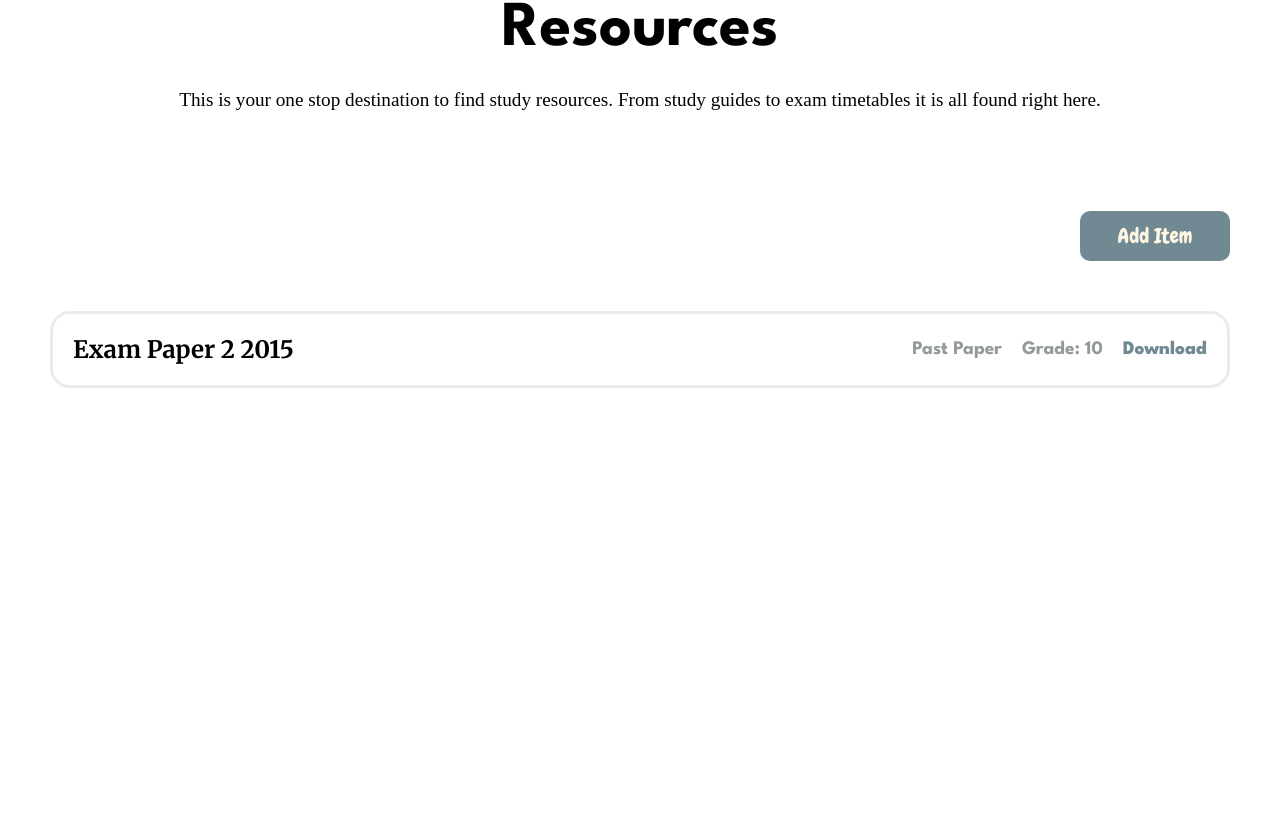
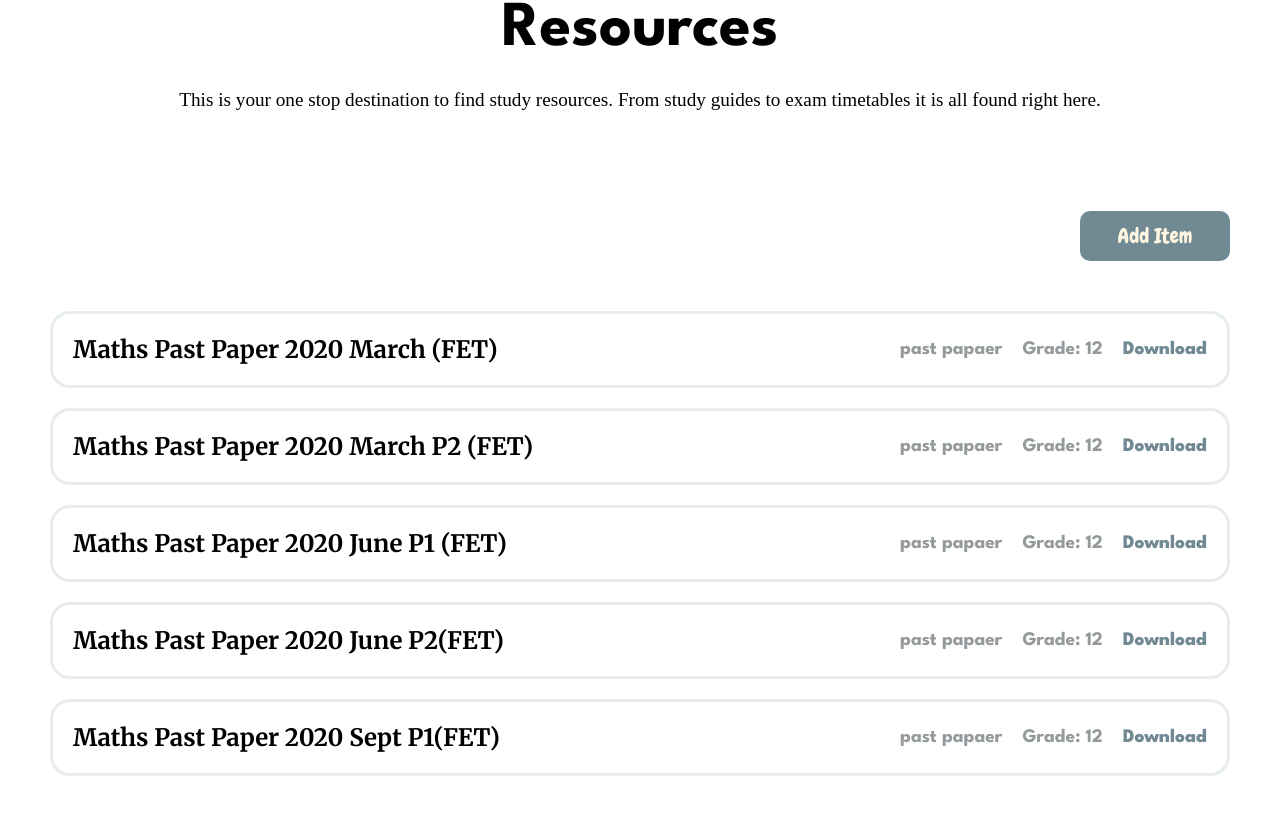
Before and after one commit to Tundoor/L.S.C, a React (Vite) app in the folder LSC/: page / in a window 1280 px wide. Shown: the part 824-1638 px from the top of the page. Before the commit the page ends 1232 px from the top, so only its background shows below. Built offline with nearby package versions, Linux system fonts and the light colour scheme.

Commit message:
Added data and made it display on browser

```diff
--- a/LSC/src/App.css
+++ b/LSC/src/App.css
@@ -128,8 +128,11 @@
    background-color: #343f44;
 }
 
+.exam-div, .comms-div {
+  margin-top: 200px;
+  margin-bottom: 50px;
+}
 .main-resource-div {
-  margin-top: 200px;
   margin-left: 50px;
   margin-right: 50px;
   margin-bottom: 20px;
--- /dev/null
+++ b/LSC/src/assets/data.js
@@ -0,0 +1,100 @@
+let resources = [
+
+                                  {
+       id: 1,
+       fileName: "Maths Past Paper 2020 March (FET)",
+       fileURL: "https://stanmorephysics.com/wp-content/uploads/2020/03/Maths-grade-12-March-2020-1.pdf",
+       grade: "12",
+       type: "past papaer",
+       file: ""
+     },
+
+      {
+       id: 2,
+       fileName: "Maths Past Paper 2020 March P2 (FET)",
+       fileURL: "https://stanmorephysics.com/wp-content/uploads/2020/03/Maths-grade-12-March-2020-1.pdf",
+       grade: "12",
+       type: "past papaer",
+       file: ""
+     },
+
+      {
+       id: 3,
+       fileName: "Maths Past Paper 2020 June P1 (FET)",
+       fileURL: "https://stanmorephysics.com/wp-content/uploads/2020/03/Maths-grade-12-March-2020-1.pdf",
+       grade: "12",
+       type: "past papaer",
+       file: ""
+     },
+
+      {
+       id: 4,
+       fileName: "Maths Past Paper 2020 June P2(FET)",
+       fileURL: "https://stanmorephysics.com/wp-content/uploads/2020/03/Maths-grade-12-March-2020-1.pdf",
+       grade: "12",
+       type: "past papaer",
+       file: ""
+     },
+
+      {
+       id: 5,
+       fileName: "Maths Past Paper 2020 Sept P1(FET)",
+       fileURL: "https://stanmorephysics.com/wp-content/uploads/2020/03/Maths-grade-12-March-2020-1.pdf",
+       grade: "12",
+       type: "past papaer",
+       file: ""
+     }
+
+
+   ]
+
+export default resources
+
+
+
+ let studyData = [
+  {
+    start : "The Pomodoro technique is highly effective for studying because it helps improve focus and productivity while preventing burnout. By breaking study time into short, timed intervals you train your brain to concentrate deeply without distractions."
+  },
+  {
+    deepFocus : "Best for complex or creative tasks that require long, uninterrupted focus. You work for about 90 minutes and then take a 20–30 minute break.",
+    breakTimer: 30,
+    totTimer: 90,
+  },
+  {
+    balanced : "A middle-ground approach—great for studying, reading, or assignments. You focus for 45 minutes and rest for 10–15 minutes.",
+    breakTimer: 15,
+    totTimer: 45,
+  },
+  {
+    classic : "Ideal for quick tasks or when motivation is low. You study for 20–25 minutes and take a 5-minute break, repeating this cycle several times before a longer rest.",
+    breakTimer: 5,
+    totTimer: 25,
+  }
+]
+
+export { studyData }
+
+let communication = [
+   {
+       name: "Concerns and Bugs",
+       groupLink: "https://chat.whatsapp.com/BmYeMEog7jg4a3IB6tcZbK",
+       app: "Whatsapp"
+
+   },
+
+   {
+      name: "Grade eight Chat",
+      groupLink: "",
+      app: "Whatsapp"
+   },
+
+   {
+      name: "Grade 12 Chat",
+      groupLink: "",
+      app: "Teams"
+   }
+
+  ]
+
+  export { communication }
--- a/LSC/src/components/navbar.jsx
+++ b/LSC/src/components/navbar.jsx
@@ -13,9 +13,6 @@ function Navbar() {
            <Link className="navLink nav-link" to="/">Home </Link>
            <Link className="navLink nav-link" to="/study">Study </Link>
            <Link className="navLink nav-link"to="/connect">Connect </Link>
-           <Link className="navLink">
-             <img src={userImg} alt="user-symbol" className='user-enter-img'></img>
-           </Link>
         </div>
         </div>
         </>
--- a/LSC/src/pages/App.jsx
+++ b/LSC/src/pages/App.jsx
@@ -2,6 +2,7 @@ import '../App.css'
 import backgroundImage from '../assets/-Aristole.png'
 import AddItem from "../components/addItem"
 import {useState} from "react"
+import  resources  from '../assets/data.js'
 
 function App() {
 
@@ -39,19 +40,23 @@ function App() {
                             onClose={closeModal}/>
                     </div>
                 </div>
+            <div className='exam-div'>
+                {resources.map((data) => (
                 <div className='main-resource-div'>
                     <div className='resource-links-div'>
                         <div className='resource'>
-                            <h1>Exam Paper 2 2015</h1>
+                            <h1>{data.fileName}</h1>
                             <div className='info-div'>
-                               <h2 className='type'>Past Paper</h2>
+                               <h2 className='type'>{data.type}</h2>
                                 <div className='grade-div'>
-                                    <h2>Grade: 10</h2>
+                                    <h2>Grade: {data.grade}</h2>
                                 </div>
-                                    <a href='' download className='download'>Download</a>
+                                    <a href={data.fileURL} download className='download'>Download</a>
                             </div>
                         </div>
                     </div>
+                   </div>
+                   ))}
                 </div>
             </div>
 
--- a/LSC/src/pages/community.jsx
+++ b/LSC/src/pages/community.jsx
@@ -1,6 +1,7 @@
 import backgroundImageTwo from "../assets/-James humes.png"
 import AddConnection from "../components/addConnection.jsx"
 import { useState } from "react"
+import { communication } from "../assets/data.js"
 
 function community() {
 
@@ -27,17 +28,22 @@ function community() {
                   <button className='AddConnectBtn' onClick={openModal}>Add Connection</button>
                   <AddConnection isOpen={isModalOpen} onClose={closeModal}/>
                  </div>
+
+               <div className="comms-div">
+             {communication.map((data) => (
                  <div className='main-resource-div'>
                     <div className='resource-links-div'>
                         <div className='resource'>
-                            <h1 className="groupName">Group xyz</h1>
+                            <h1 className="groupName">{data.name}</h1>
                             <div className='info-div'>
-                                    <a href='' className='download join'>Join Group</a>
+                                   <h2 className='type'>{data.app}</h2>
+                                    <a href={data.groupLink} className='download join' target="_blank">Join Group</a>
                             </div>
                         </div>
                     </div>
                 </div>
-
+                ))}
+</div>
                 <div className="TandC'sDiv">
                   <p className="terms&conditions"></p>
                 </div>
```
Also changed, not shown: 1 other file (tests, documents, lock files or other folders).
